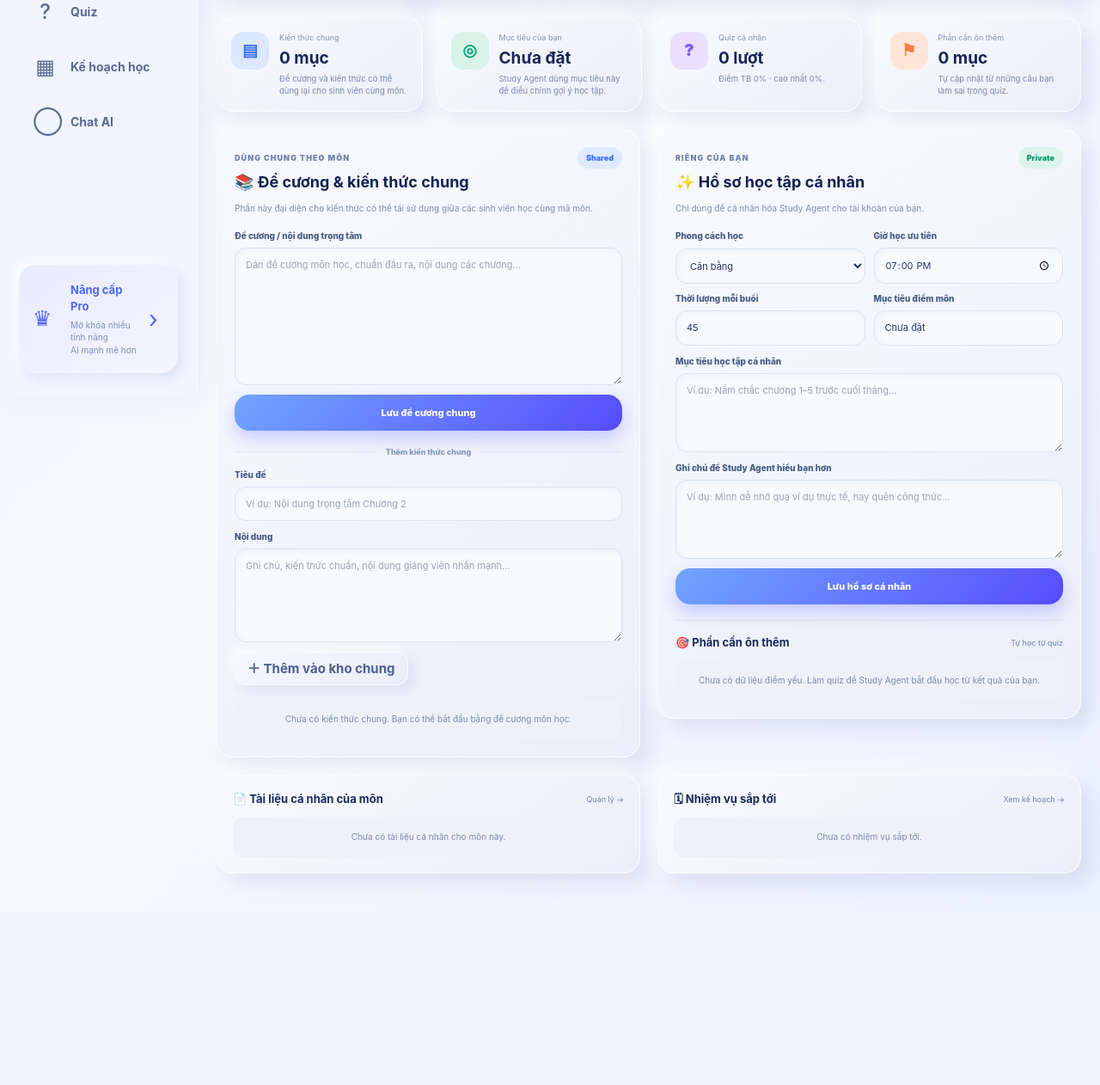
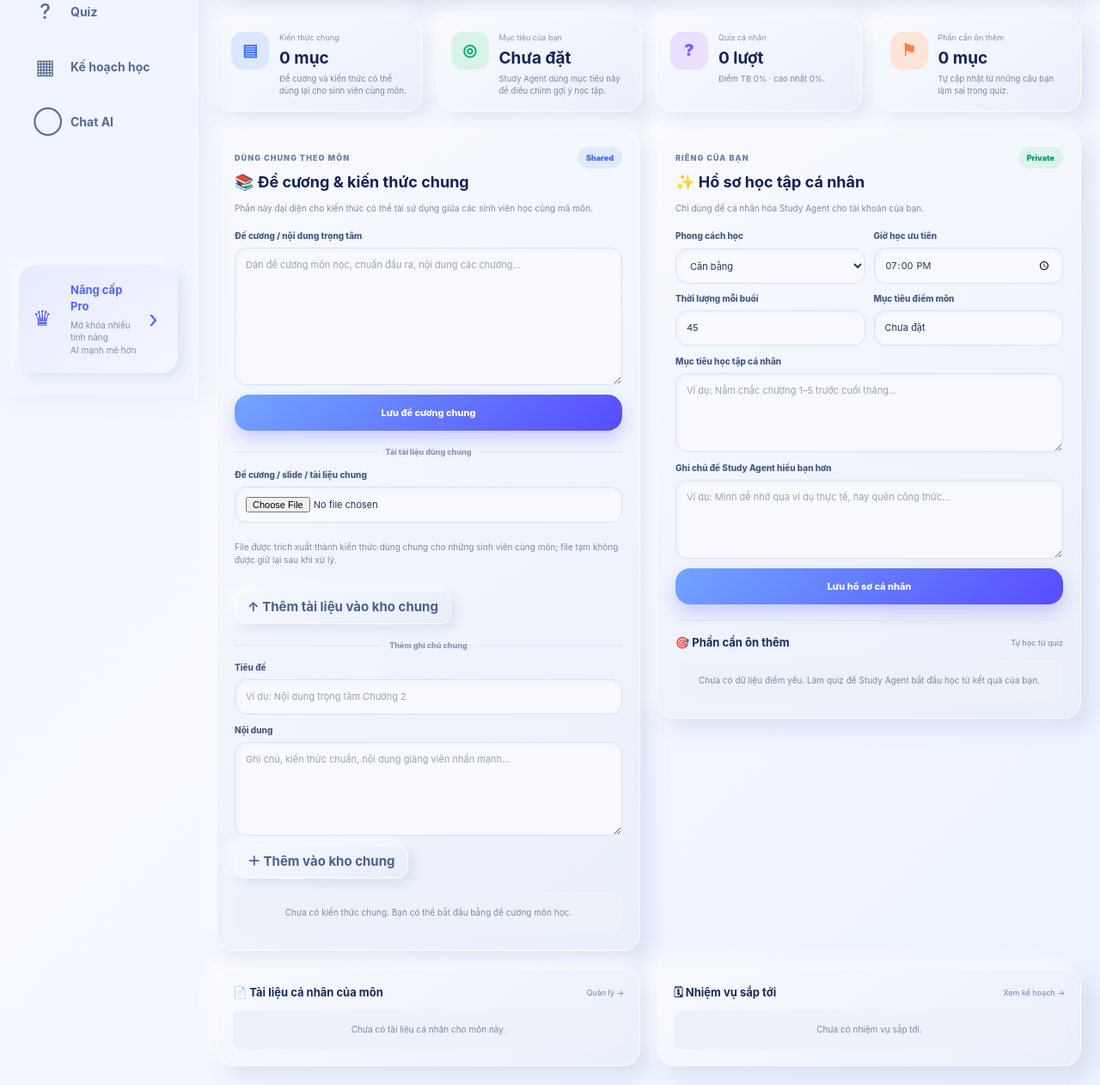
Before and after one commit to nguyencongthanh09102005-beep/AI-Study-Agent, a Flask app: page /subjects/1 in a window 1280 px wide. Shown: the part 340-1602 px from the top of the page at 86% size. Before the commit the page ends 1375 px from the top, so only its background shows below. Run offline with Flask 3, Linux system fonts and the light colour scheme; the visitor is signed in with stand-in values (Sample User, id 1); data comes from the database, SQL or seed files in the repository; data that the repository does not hold is empty.

Commit message:
Allow shared course files to populate common knowledge

```diff
--- a/templates/subject_detail.html
+++ b/templates/subject_detail.html
@@ -84,7 +84,19 @@
       <button class="soft-primary compact-primary" type="submit">Lưu đề cương chung</button>
     </form>
 
-    <div class="shared-note-divider"><span>Thêm kiến thức chung</span></div>
+    <div class="shared-note-divider"><span>Tải tài liệu dùng chung</span></div>
+
+    <form method="post" enctype="multipart/form-data" class="agent-form">
+      <input type="hidden" name="action_type" value="shared_file">
+      <label>
+        <span>Đề cương / slide / tài liệu chung</span>
+        <input name="shared_file" type="file" accept=".pdf,.txt,.md" required>
+      </label>
+      <p class="panel-desc">File được trích xuất thành kiến thức dùng chung cho những sinh viên cùng môn; file tạm không được giữ lại sau khi xử lý.</p>
+      <button class="ghost-action agent-save-note" type="submit">↑ Thêm tài liệu vào kho chung</button>
+    </form>
+
+    <div class="shared-note-divider"><span>Thêm ghi chú chung</span></div>
 
     <form method="post" class="agent-form">
       <input type="hidden" name="action_type" value="shared_note">
```
